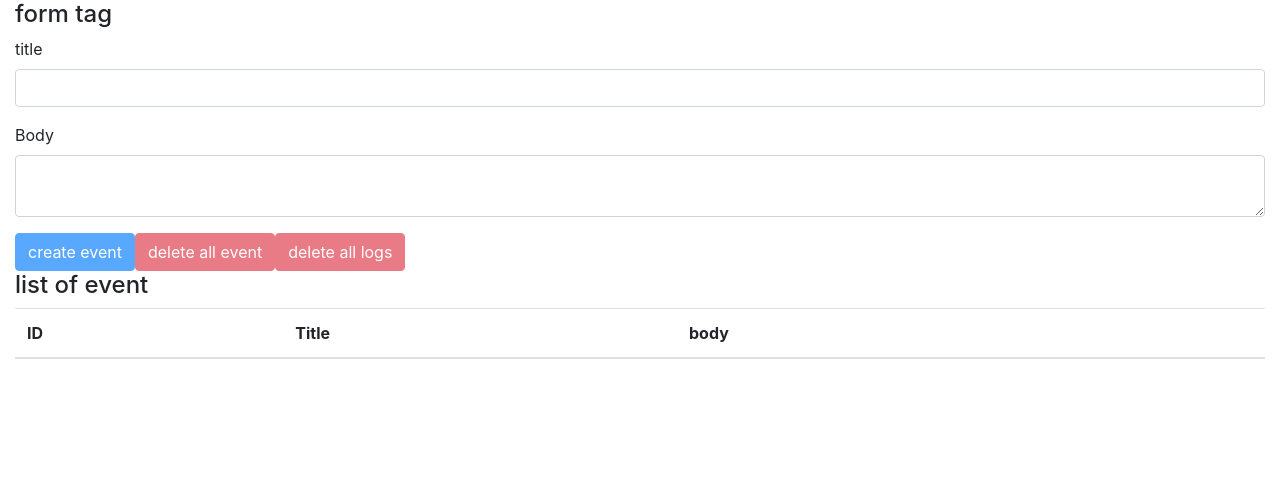
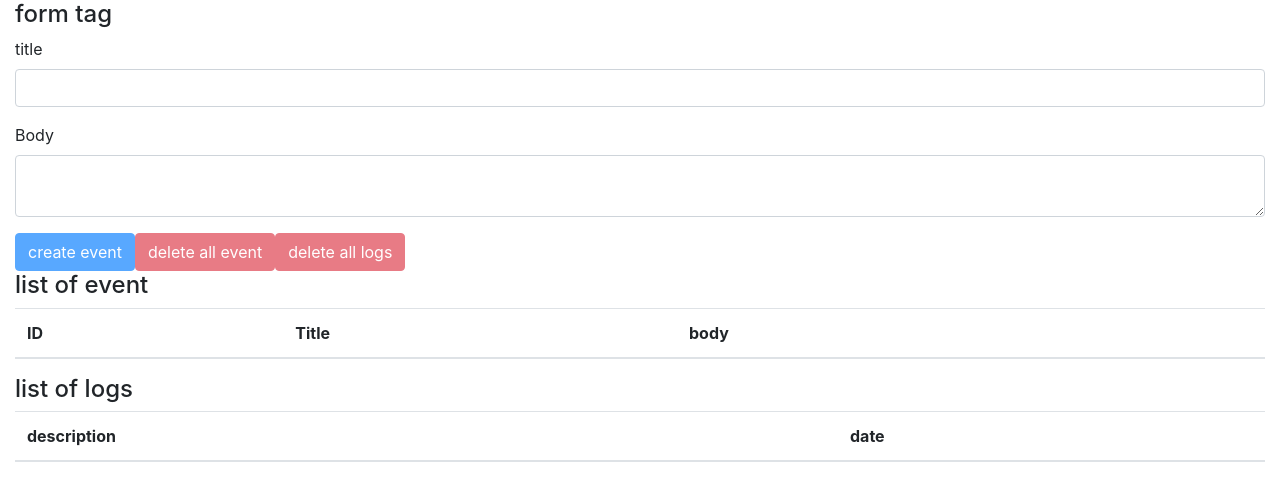
Before and after one commit to Taliko5/react-hooks-trainig-tasklist, a React (Create React App) app: page / in a window 1280 px wide. Shown: the top 500 px of the page. Built offline with nearby package versions, Linux system fonts and the light colour scheme.

Commit message:
add table for logs

```diff
--- a/src/Components/App.js
+++ b/src/Components/App.js
@@ -2,6 +2,7 @@
 import 'bootstrap/dist/css/bootstrap.min.css';
 import EventForm from './EventForm';
 import Events from './Events';
+import OperationLogs from './OperationLogs';
 import AppContext from '../contexts/AppContext';
 import reducer from '../reducers';
 const App = () => {
@@ -13,6 +14,7 @@
 			<div className="container-fluid">
 				<EventForm />
 				<Events />
+				<OperationLogs/>
 			</div>
 		</AppContext.Provider>
 	);
--- /dev/null
+++ b/src/Components/OperationLog.js
@@ -0,0 +1,14 @@
+import React from 'react'
+
+const OperationLog = ({log}) => {
+  return (
+		<>
+			<tr>
+				<td>{log.description}</td>
+				<td>{log.operatedAt}</td>
+			</tr>
+		</>
+	);
+}
+
+export default OperationLog
--- /dev/null
+++ b/src/Components/OperationLogs.js
@@ -0,0 +1,29 @@
+import React, { useContext } from 'react';
+import AppContext from '../contexts/AppContext';
+import OperationLog from './OperationLog';
+
+const OperationLogs = () => {
+	const { state } = useContext(AppContext);
+	return (
+		<>
+			<h4>list of logs</h4>
+			<table className="table table-hover">
+				<thead>
+					<tr>
+						<th>description</th>
+						<th>date</th>
+					</tr>
+				</thead>
+        <tbody>
+          {
+            state.operationLogs.map((log, idx) => {
+              return <OperationLog key={idx} log={log} />
+            })
+          }
+        </tbody>
+			</table>
+		</>
+	);
+};
+
+export default OperationLogs;
```
Also changed, not shown: 1 other file (tests, documents, lock files or other folders).
